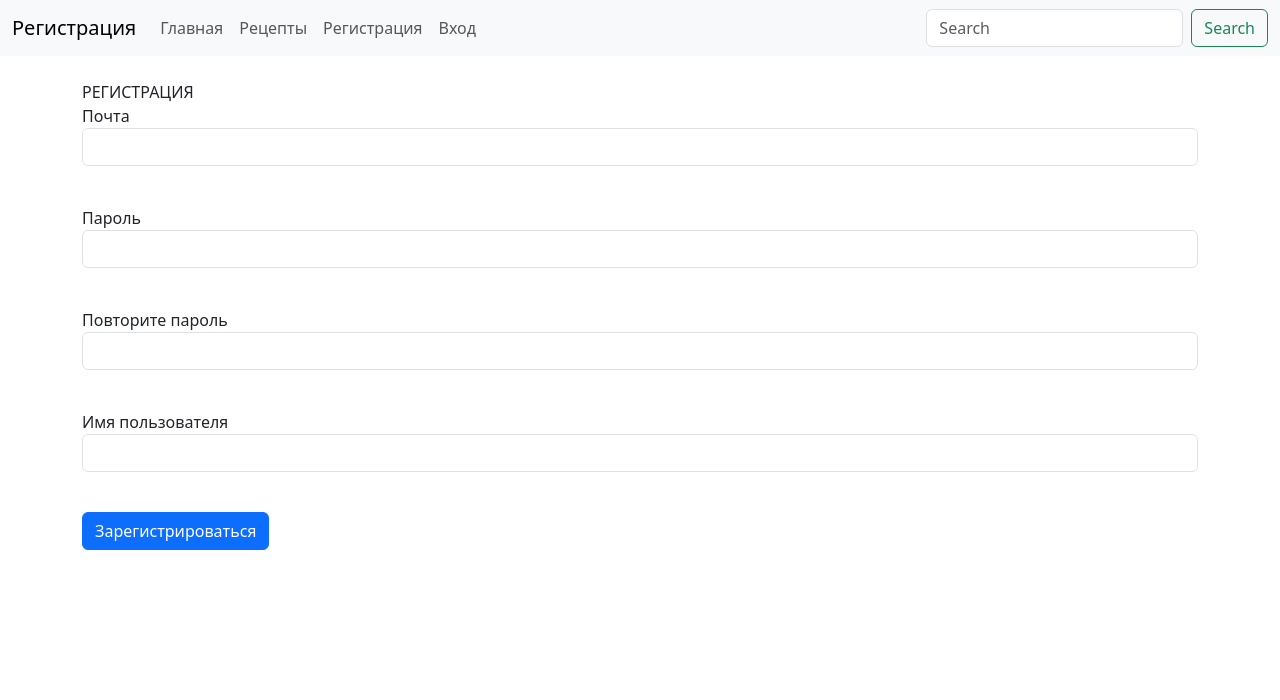
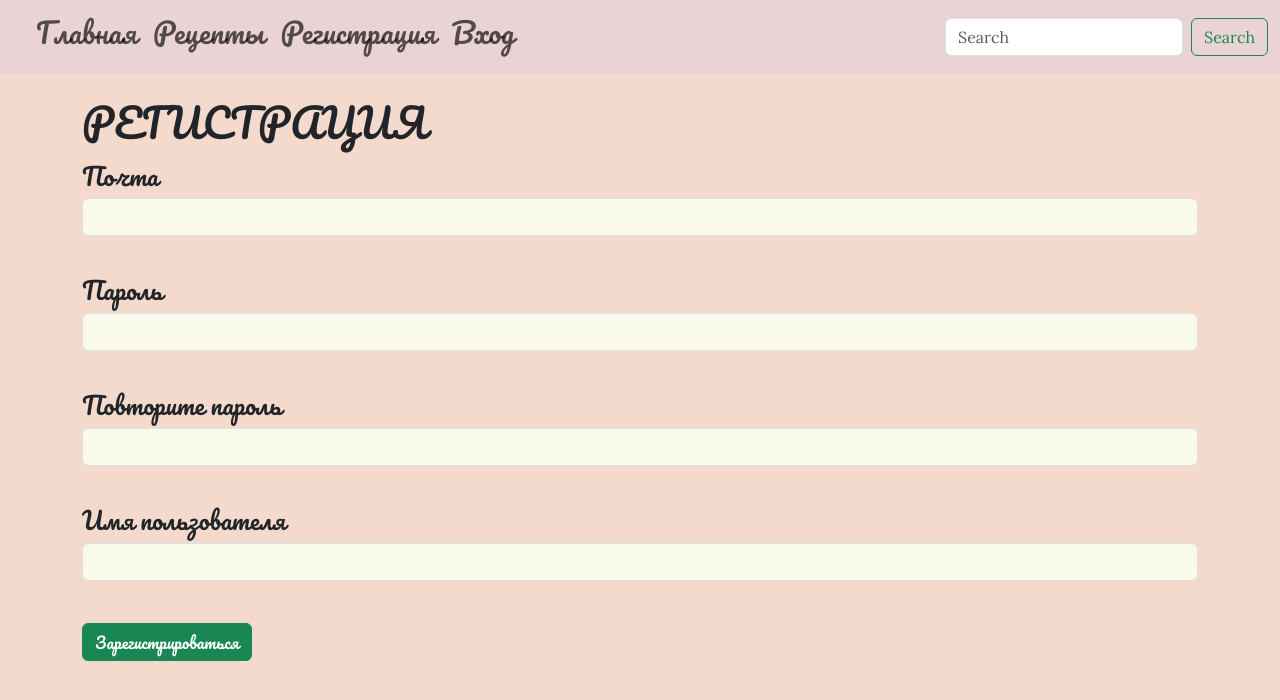
Before and after one commit to Railos/yandexweb, a Flask app: page /register in a window 1280 px wide. Shown: the top 700 px of the page. Run offline with Flask 3, Linux system fonts and the light colour scheme; some libraries are stand-ins or nearby versions.

Commit message:
html editor, styles

```diff
--- a/main.py
+++ b/main.py
@@ -76,16 +76,11 @@ def logout():
     logout_user()
     return redirect("/")
 
-@app.route('/<id>')
+@app.route('/<int:id>')
 def view_recipe(id: int):
     db_sess = db_session.create_session()
     recipe = db_sess.query(Recipes).filter(Recipes.id == id).first()
-    clean_html = bleach.clean(
-        recipe.content,
-        tags=["div", "p", "a", "img", "h1", "h2", "h3", "h4", "h5", "h6"], # Разрешённые теги
-        attributes={"a": ["href"], "img": ["src"]} # Разрешённые атрибуты
-    )
-    return render_template("recipe.html", menuname="Рецепт", dynamic_html=clean_html, recipe=recipe)
+    return render_template("recipe.html", menuname="Рецепт", dynamic_html=recipe.content, recipe=recipe)
 
 @app.route('/create', methods=['GET', 'POST'])
 @login_required
@@ -104,5 +99,6 @@ def create_recipe():
         return redirect('/recipes')
     return render_template('new_recipe.html', menuname="Новый рецепт", form=form)
 
+
 if __name__ == '__main__':
-    app.run()
+    app.run(port=8000, debug=True)
--- a/templates/base.html
+++ b/templates/base.html
@@ -5,31 +5,45 @@
     <meta name="viewport" content="width=device-width, initial-scale=1.0">
     <title>kirieshki - {% block title %}{% endblock %}</title>
     <link href="https://cdn.jsdelivr.net/npm/bootstrap@5.3.5/dist/css/bootstrap.min.css" rel="stylesheet" integrity="sha384-SgOJa3DmI69IUzQ2PVdRZhwQ+dy64/BUtbMJw1MZ8t5HZApcHrRKUc4W0kG879m7" crossorigin="anonymous">
+    <link href="https://cdn.jsdelivr.net/npm/summernote@0.8.18/dist/summernote-lite.min.css" rel="stylesheet">
+    <link href="https://fonts.googleapis.com/css2?family=Pacifico&family=Lora:wght@400;700&display=swap" rel="stylesheet">
 </head>
+
+<style>
+  body {
+    font-family: 'Lora', serif;
+    background-color: #F4DACD;
+  }
+  h1, h2, h3, h4, h5, h6 {
+    font-family: 'Pacifico', cursive;
+  }
+
+</style>
+
 <body>
-    <nav class="navbar navbar-expand-lg bg-body-tertiary">
+    <nav class="navbar navbar-expand-lg" style="background-color: #EAD3D4">
       <div class="container-fluid">
-        <a class="navbar-brand">{{ menuname }}</a>
+        <h1 class="navbar-brand"></h1>
         <button class="navbar-toggler" type="button" data-bs-toggle="collapse" data-bs-target="#navbarSupportedContent" aria-controls="navbarSupportedContent" aria-expanded="false" aria-label="Toggle navigation">
           <span class="navbar-toggler-icon"></span>
         </button>
         <div class="collapse navbar-collapse" id="navbarSupportedContent">
           <ul class="navbar-nav me-auto mb-2 mb-lg-0">
             <li class="nav-item">
-              <a class="nav-link" aria-current="page" href="/">Главная</a>
+              <a class="nav-link" aria-current="page" href="/"><h3>Главная</h3></a>
             </li>
             <li class="nav-item">
-              <a class="nav-link" href="/recipes">Рецепты</a>
+              <a class="nav-link" href="/recipes"><h3>Рецепты</h3></a>
             </li>
             <li class="nav-item">
-              <a class="nav-link" href="/register">Регистрация</a>
+              <a class="nav-link" href="/register"><h3>Регистрация</h3></a>
             </li>
             <li class="nav-item">
-              <a class="nav-link" href="/login">Вход</a>
+              <a class="nav-link" href="/login"><h3>Вход</h3></a>
             </li>
             {% if current_user.is_authenticated %}
               <li class="nav-item">
-                  <a class="nav-link" href="/create">Новый Рецепт</a>
+                  <a class="nav-link" href="/create"><h3>Новый Рецепт</h3></a>
               </li>
             {% endif %}
           </ul>
@@ -46,5 +60,13 @@
     <div class="container mt-4">
         {% block content %}{% endblock %}
     </div>
+    <script src="https://code.jquery.com/jquery-3.6.0.min.js"></script>
+    <script src="https://cdn.jsdelivr.net/npm/bootstrap@5.3.0/dist/js/bootstrap.bundle.min.js"></script>
+    <script src="https://cdn.jsdelivr.net/npm/summernote@0.8.18/dist/summernote-lite.min.js"></script>
+    <script>
+        $(document).ready(function() {
+            $('#summernote').summernote();
+        });
+    </script>
 </body>
 </html>
--- a/templates/home.html
+++ b/templates/home.html
@@ -3,5 +3,5 @@
 {% block title %}Главная{% endblock %}
 
 {% block content %}
-Добро пожаловать на великолепный сайт с рецептами всяких приколов рецепты рецепты рецепты.
+<h1>Добро пожаловать на великолепный сайт с рецептами всяких приколов рецепты рецепты рецепты.</h1>
 {% endblock %}
--- a/templates/recipe.html
+++ b/templates/recipe.html
@@ -11,7 +11,7 @@
 <br>
 <div class="container-xxl" style="background-color: whitesmoke; box-shadow: 1px 1px;">
     <br>
-    {{ dynamic_html | safe}}
+    {{ dynamic_html | safe }}
     <br>
 </div>
 
--- a/templates/register.html
+++ b/templates/register.html
@@ -3,12 +3,12 @@
 {% block title %}Регистрация{% endblock %}
 
 {% block content %}
-РЕГИСТРАЦИЯ
+<h1>РЕГИСТРАЦИЯ</h1>
 <form action="" method="post">
     {{ form.hidden_tag() }}
     <p>
-        {{ form.email.label }}<br>
-        {{ form.email(class="form-control", type="email") }}<br>
+    <h4>{{ form.email.label }}</h4>
+        {{ form.email(class="form-control", type="email", style="background-color: #FAFAEB") }}<br>
         {% for error in form.email.errors %}
             <p class="alert alert-danger" role="alert">
                 {{ error }}
@@ -16,8 +16,8 @@
         {% endfor %}
     </p>
     <p>
-        {{ form.password.label }}<br>
-        {{ form.password(class="form-control", type="password") }}<br>
+    <h4>{{ form.password.label }}</h4>
+        {{ form.password(class="form-control", type="password", style="background-color: #FAFAEB") }}<br>
         {% for error in form.password.errors %}
             <p class="alert alert-danger" role="alert">
                 {{ error }}
@@ -25,8 +25,8 @@
         {% endfor %}
     </p>
     <p>
-        {{ form.password_again.label }}<br>
-        {{ form.password_again(class="form-control", type="password") }}<br>
+    <h4>{{ form.password_again.label }}</h4>
+        {{ form.password_again(class="form-control", type="password", style="background-color: #FAFAEB") }}<br>
         {% for error in form.password_again.errors %}
             <p class="alert alert-danger" role="alert">
                 {{ error }}
@@ -34,15 +34,15 @@
         {% endfor %}
     </p>
     <p>
-        {{ form.name.label }}<br>
-        {{ form.name(class="form-control") }}<br>
+    <h4>{{ form.name.label }}</h4>
+        {{ form.name(class="form-control", style="background-color: #FAFAEB") }}<br>
         {% for error in form.name.errors %}
             <p class="alert alert-danger" role="alert">
                 {{ error }}
             </p>
         {% endfor %}
     </p>
-    <p>{{ form.submit(type="submit", class="btn btn-primary") }}</p>
+    <h3>{{ form.submit(type="submit", class="btn btn-success") }}</h3>
     {{message}}
 </form>
 {% endblock %}
```
Also changed, not shown: templates/login.html (+7 -7 lines), templates/new_recipe.html (+4 -3 lines), templates/recipes.html (+4 -6 lines), db/users.db.
